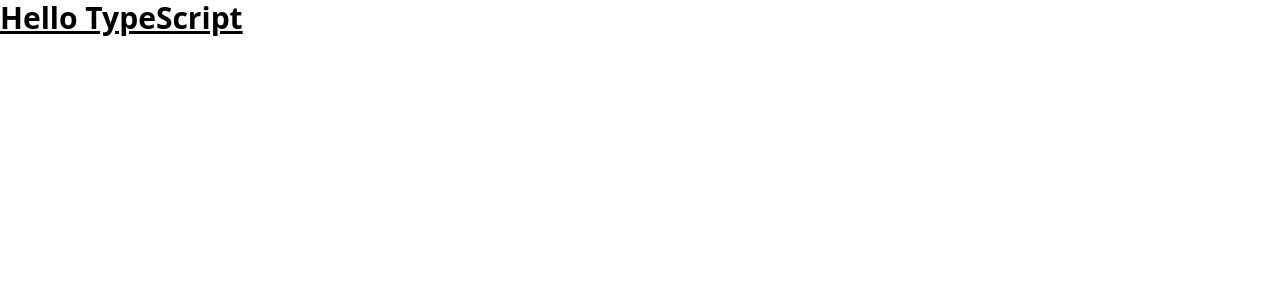
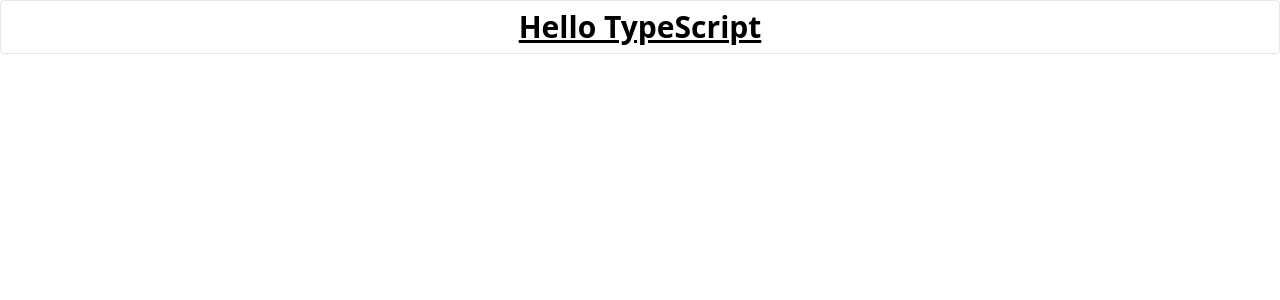
Before and after one commit to ramikoff/react-axios-fetch-api, a React (Create React App) app: page / in a window 1280 px wide. Shown: the top 300 px of the page. Built offline with nearby package versions, Linux system fonts and the light colour scheme.

Commit message:
initial Product component added

```diff
--- a/src/App.tsx
+++ b/src/App.tsx
@@ -1,10 +1,11 @@
 import React from 'react';
 import './App.css';
+import {Product} from "./components/Product";
 
 function App() {
   return (
     <div className="text-3xl font-bold underline">
-    Hello TypeScript
+    <Product />
     </div>
   );
 }
--- /dev/null
+++ b/src/components/Product.tsx
@@ -0,0 +1,3 @@
+export const Product = () => {
+    return <div className='border py-2 px-4 rounded flex flex-col items-center mb-2'>Hello TypeScript</div>
+}
```
